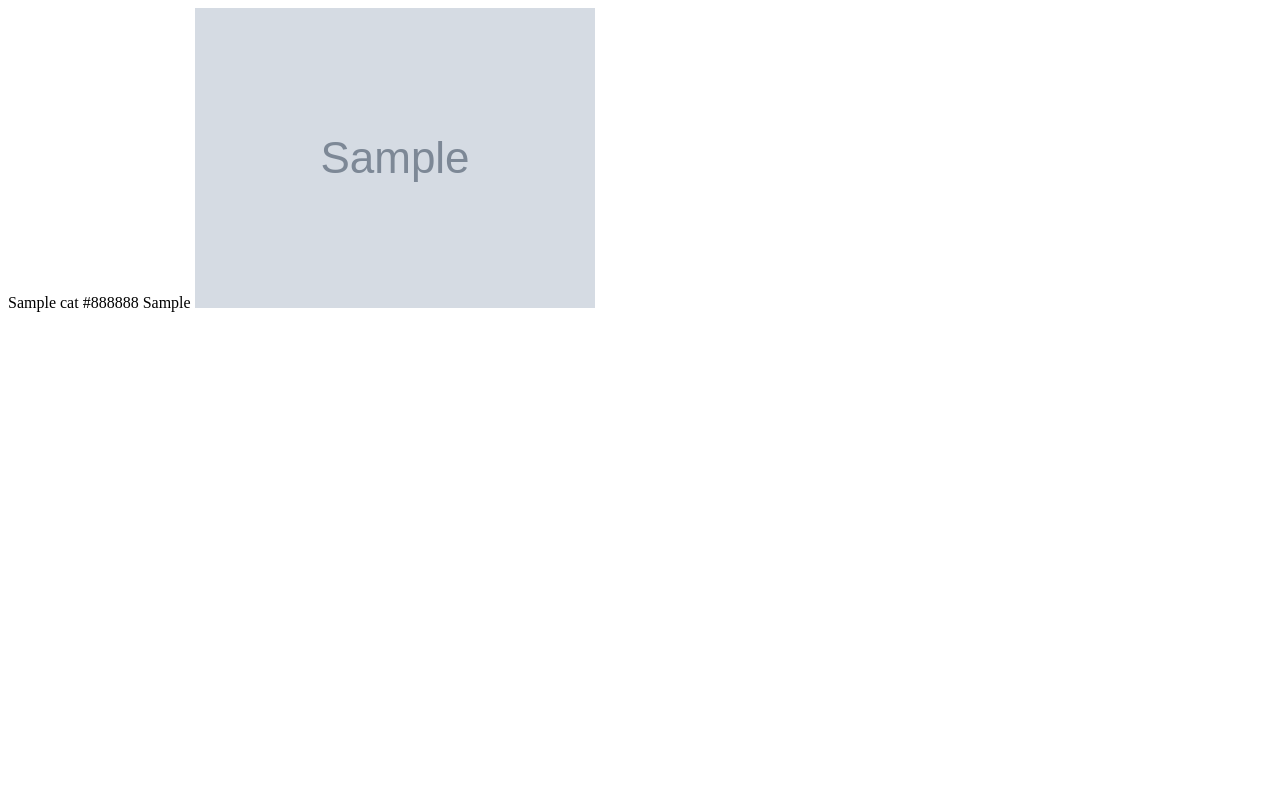
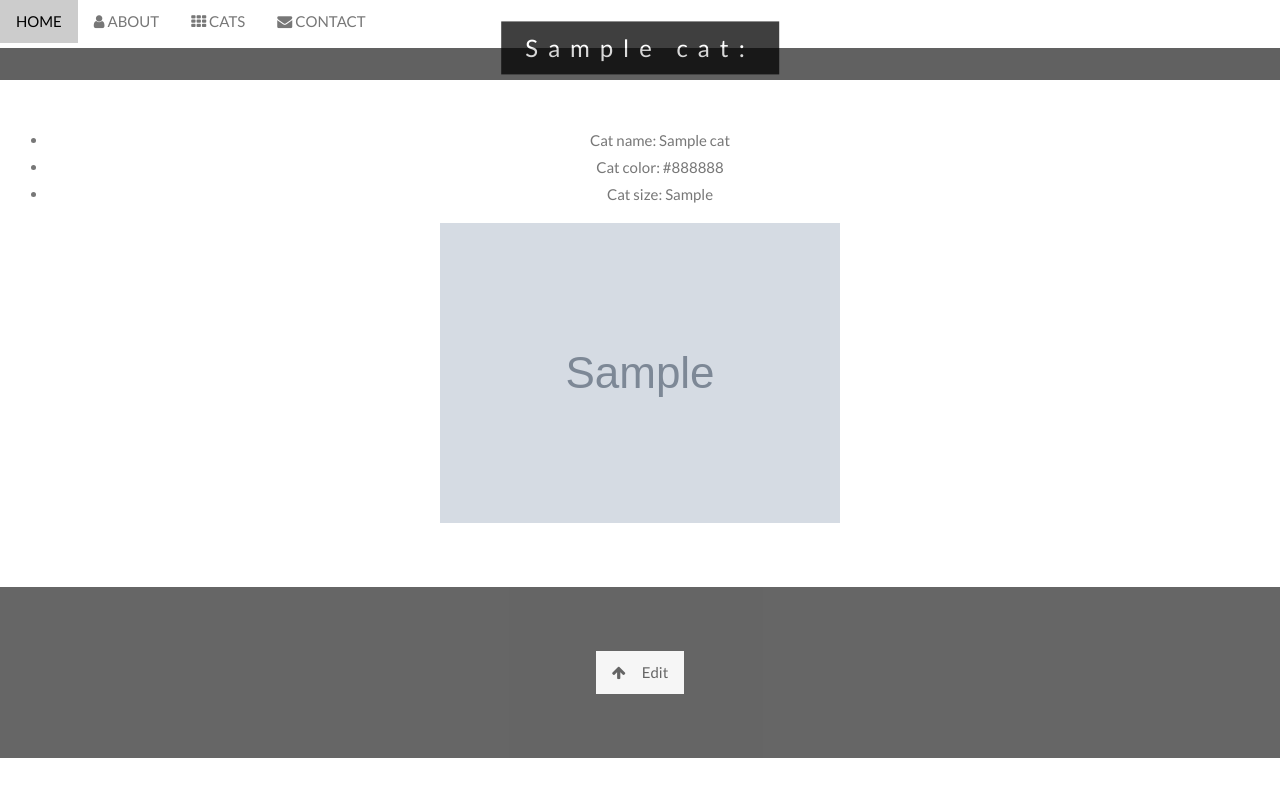
Before and after one commit to VladMasarik/silkcat, a Django app: page /1 in a window 1280 px wide. Run offline with Django 3.2, Linux system fonts and the light colour scheme; tables that the repository leaves empty hold one stand-in row (values such as "Sample post"); grey boxes marked "Sample" are stand-in pictures.

Commit message:
Added detail

```diff
--- a/blackmarket/templates/bm/detail.html
+++ b/blackmarket/templates/bm/detail.html
@@ -1,6 +1,58 @@
-{{name}}
-{{color}}
-{{size}}
-{{image}}
+<!DOCTYPE html>
+<html>
+<title>Upload</title>
+<meta charset="UTF-8">
+<meta name="viewport" content="width=device-width, initial-scale=1">
+{% load static %}
+<link rel="stylesheet" href="https://www.w3schools.com/w3css/4/w3.css">
+<link rel="stylesheet" href="https://fonts.googleapis.com/css?family=Lato">
+<link rel="stylesheet" href="https://cdnjs.cloudflare.com/ajax/libs/font-awesome/4.7.0/css/font-awesome.min.css">
+<link rel="stylesheet" href="{% static '/cloudstyle.css' %}">
+<body>
 
-<img src="{{image_url}}">
+<!-- Navbar (sit on top) -->
+<div class="w3-top">
+  <div class="w3-bar" id="myNavbar">
+    <a class="w3-bar-item w3-button w3-hover-black w3-hide-medium w3-hide-large w3-right" href="javascript:void(0);" onclick="toggleFunction()" title="Toggle Navigation Menu">
+      <i class="fa fa-bars"></i>
+    </a>
+    <a href="./#home" class="w3-bar-item w3-button">HOME</a>
+    <a href="./#about" class="w3-bar-item w3-button w3-hide-small"><i class="fa fa-user"></i> ABOUT</a>
+    <a href="./#portfolio" class="w3-bar-item w3-button w3-hide-small"><i class="fa fa-th"></i> CATS</a>
+    <a href="./#contact" class="w3-bar-item w3-button w3-hide-small"><i class="fa fa-envelope"></i> CONTACT</a>
+  </div>
+</div>
+
+<div class="w3-row w3-center w3-white w3-padding-large"></div>
+<div class="w3-row w3-center w3-white w3-padding-large"></div>
+
+<!-- First Parallax Image with Logo Text -->
+<div class="{{image}} w3-display-container w3-opacity-min" id="home">
+  <div class="w3-display-middle" style="white-space:nowrap;">
+    <span class="w3-center w3-padding-large w3-black w3-xlarge w3-wide w3-animate-opacity">{{name}}:</span>
+  </div>
+</div>
+
+<div class="w3-row w3-center w3-dark-grey w3-padding-16"></div>
+<div class="w3-row w3-center w3-white w3-padding-16"></div>
+
+<div class="w3-row-padding w3-center">
+  <div class="main">
+    <ul>
+        <li>Cat name: {{name}}</li>
+        <li>Cat color: {{color}}</li>
+        <li>Cat size: {{size}}</li>
+    </ul>
+    <img src="{{image_url}}">
+  </div>
+</div>
+
+<div class="w3-row w3-center w3-white w3-padding-16"></div>
+<div class="w3-row w3-center w3-white w3-padding-16"></div>
+
+<footer class="w3-center w3-black w3-padding-64 w3-opacity w3-hover-opacity-off">
+        <a href="./edit/{{ cat.id }}" class="w3-button w3-light-grey"><i class="fa fa-arrow-up w3-margin-right"></i>Edit</a>
+</footer>
+
+</body>
+</html>
--- a/blackmarket/templates/bm/index.html
+++ b/blackmarket/templates/bm/index.html
@@ -75,7 +75,7 @@
   <div class="w3-row-padding w3-center">
     {% for cat in cat_list %}
         <div class="category">
-          <img src="{{ cat.image.url }}" style="width:100%" onclick="onClick(this)" class="w3-hover-opacity" alt="{{ cat.name }}">
+          <a href="/{{cat.id}}"><img src="{{ cat.image.url }}" style="width:100%" onclick="onClick(this)" class="w3-hover-opacity" alt="{{ cat.name }}"></a>
         </div>
     {% endfor %}
   </div>
```
